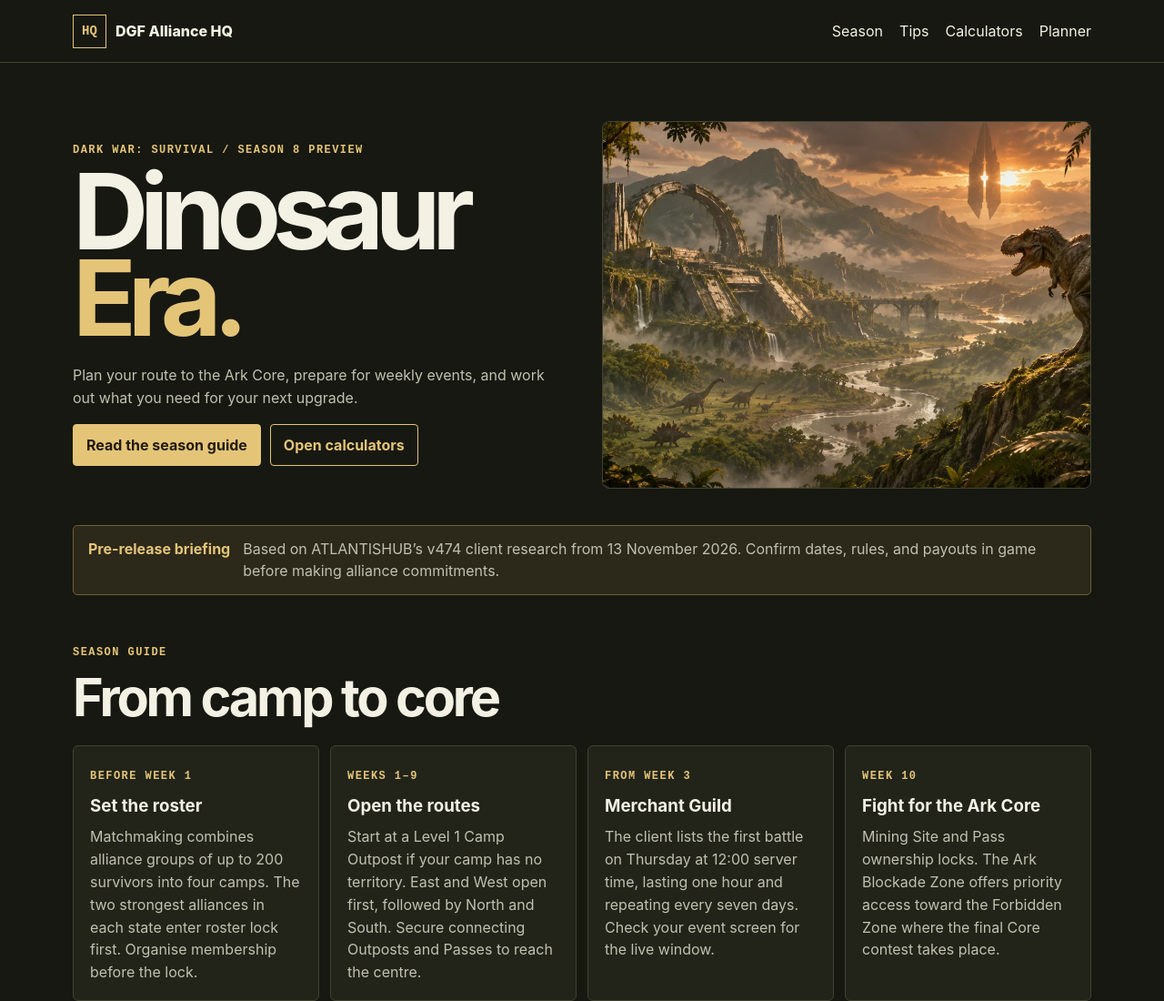
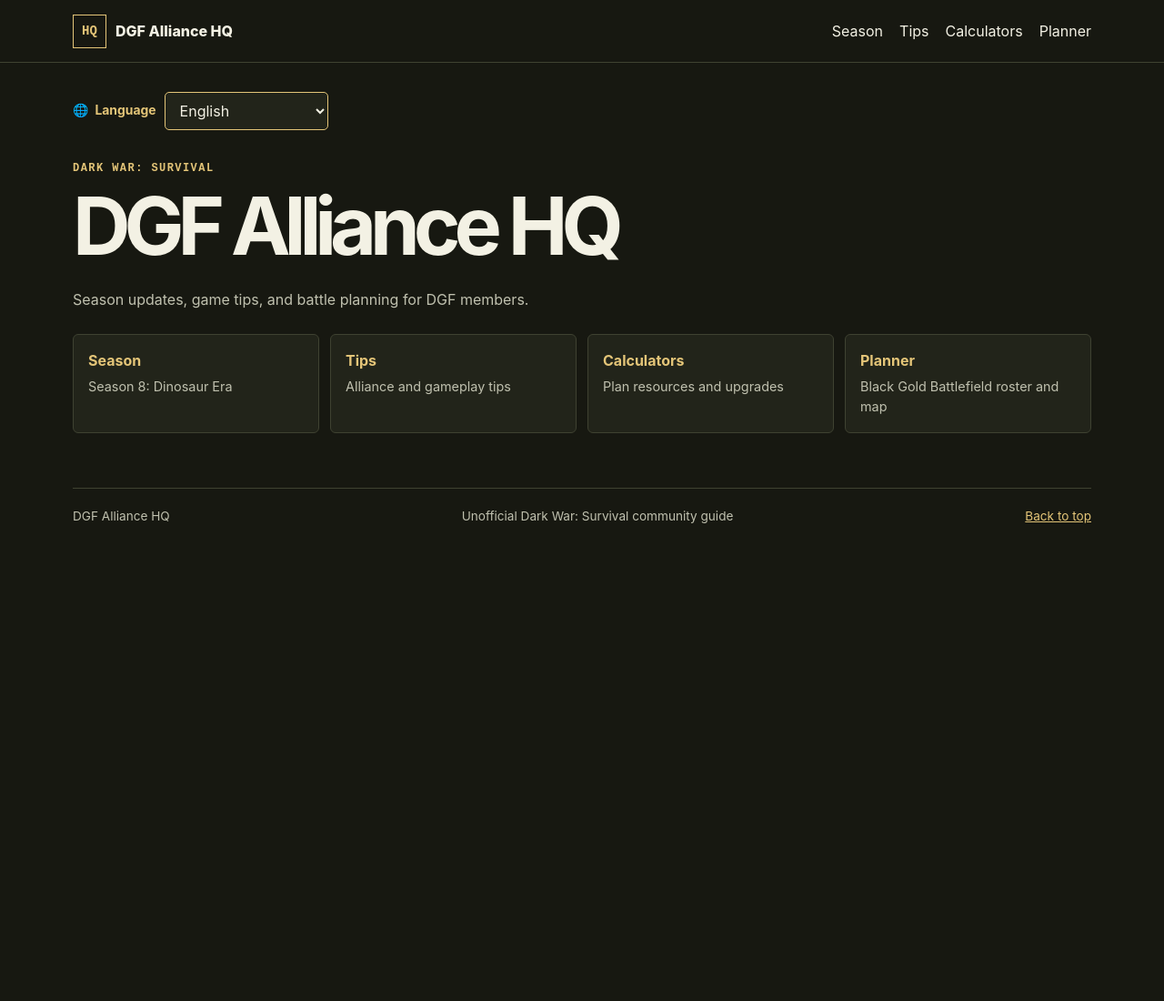
Before and after one commit to Madkeewee/DGF, a plain HTML site: page index.html in a window 1280 px wide. Shown: the top 1100 px of the page at 91% size. After the commit the page ends 800 px from the top, so only its background shows below. Drawn offline with Linux system fonts and the light colour scheme.

Commit message:
Separate the Season guide and translate the homepage

```diff
--- /dev/null
+++ b/home-language.js
@@ -0,0 +1,57 @@
+"use strict";
+
+const keys = [
+  "language", "welcome", "season", "seasonNote", "tips", "tipsNote",
+  "calculators", "calculatorsNote", "planner", "plannerNote", "footer", "top", "skip"
+];
+
+const translations = {
+  en: ["Language", "Season updates, game tips, and battle planning for DGF members.", "Season", "Season 8: Dinosaur Era", "Tips", "Alliance and gameplay tips", "Calculators", "Plan resources and upgrades", "Planner", "Black Gold Battlefield roster and map", "Unofficial Dark War: Survival community guide", "Back to top", "Skip to content"],
+  es: ["Idioma", "Novedades de temporada, consejos y planificación de batallas para DGF.", "Temporada", "Temporada 8: Era de los dinosaurios", "Consejos", "Consejos para la alianza y el juego", "Calculadoras", "Planifica recursos y mejoras", "Planificador", "Lista de jugadores y mapa de Black Gold Battlefield", "Guía comunitaria no oficial de Dark War: Survival", "Volver arriba", "Ir al contenido"],
+  pt: ["Idioma", "Novidades da temporada, dicas e planejamento de batalhas para a DGF.", "Temporada", "Temporada 8: Era dos dinossauros", "Dicas", "Dicas para a aliança e para o jogo", "Calculadoras", "Planeje recursos e melhorias", "Planejador", "Lista de jogadores e mapa de Black Gold Battlefield", "Guia comunitário não oficial de Dark War: Survival", "Voltar ao topo", "Ir para o conteúdo"],
+  fr: ["Langue", "Infos de saison, astuces et préparation des combats pour les membres de DGF.", "Saison", "Saison 8 : Ère des dinosaures", "Astuces", "Conseils pour l’alliance et le jeu", "Calculateurs", "Planifiez vos ressources et améliorations", "Planificateur", "Liste des joueurs et carte de Black Gold Battlefield", "Guide communautaire non officiel de Dark War: Survival", "Retour en haut", "Aller au contenu"],
+  de: ["Sprache", "Saisoninfos, Spieltipps und Schlachtplanung für DGF-Mitglieder.", "Saison", "Saison 8: Zeitalter der Dinosaurier", "Tipps", "Tipps für Allianz und Spiel", "Rechner", "Ressourcen und Upgrades planen", "Planer", "Spielerliste und Karte für Black Gold Battlefield", "Inoffizieller Community-Guide zu Dark War: Survival", "Nach oben", "Zum Inhalt"],
+  ru: ["Язык", "Новости сезона, игровые советы и планы сражений для участников DGF.", "Сезон", "Сезон 8: Эра динозавров", "Советы", "Советы по игре и альянсу", "Калькуляторы", "Расчёт ресурсов и улучшений", "Планировщик", "Состав команды и карта Black Gold Battlefield", "Неофициальный гайд сообщества Dark War: Survival", "Наверх", "К содержанию"],
+  ar: ["اللغة", "أخبار الموسم ونصائح اللعب وخطط المعارك لأعضاء DGF.", "الموسم", "الموسم الثامن: عصر الديناصورات", "نصائح", "نصائح للتحالف واللعب", "الحاسبات", "خطط للموارد والترقيات", "المخطط", "قائمة اللاعبين وخريطة Black Gold Battlefield", "دليل غير رسمي من مجتمع Dark War: Survival", "العودة إلى الأعلى", "انتقل إلى المحتوى"],
+  id: ["Bahasa", "Kabar musim, tips bermain, dan rencana pertempuran untuk anggota DGF.", "Musim", "Musim 8: Era Dinosaurus", "Tips", "Tips aliansi dan permainan", "Kalkulator", "Rencanakan sumber daya dan peningkatan", "Perencana", "Daftar pemain dan peta Black Gold Battlefield", "Panduan komunitas tidak resmi Dark War: Survival", "Kembali ke atas", "Langsung ke konten"],
+  ko: ["언어", "DGF 멤버를 위한 시즌 소식, 게임 팁, 전투 계획입니다.", "시즌", "시즌 8: 공룡 시대", "팁", "연맹 및 게임 플레이 팁", "계산기", "자원과 업그레이드 계획", "플래너", "Black Gold Battlefield 참가 명단 및 지도", "Dark War: Survival 비공식 커뮤니티 가이드", "맨 위로", "본문으로 건너뛰기"],
+  ja: ["言語", "DGFメンバー向けのシーズン情報、攻略のヒント、作戦計画。", "シーズン", "シーズン8：恐竜時代", "ヒント", "同盟とゲーム攻略のヒント", "計算ツール", "資源とアップグレードを計画", "作戦プランナー", "Black Gold Battlefieldの参加者とマップ", "Dark War: Survival 非公式コミュニティガイド", "ページの先頭へ", "本文へ移動"],
+  "zh-Hans": ["语言", "为 DGF 成员提供赛季资讯、游戏技巧和作战计划。", "赛季", "第 8 赛季：恐龙时代", "技巧", "联盟与游戏技巧", "计算器", "规划资源和升级", "作战计划", "Black Gold Battlefield 阵容与地图", "Dark War: Survival 非官方社区指南", "返回顶部", "跳转到正文"],
+  th: ["ภาษา", "ข่าวประจำฤดูกาล เคล็ดลับ และแผนการรบสำหรับสมาชิก DGF", "ฤดูกาล", "ฤดูกาล 8: ยุคไดโนเสาร์", "เคล็ดลับ", "เคล็ดลับสำหรับพันธมิตรและการเล่น", "เครื่องคำนวณ", "วางแผนทรัพยากรและการอัปเกรด", "วางแผนการรบ", "รายชื่อผู้เล่นและแผนที่ Black Gold Battlefield", "คู่มือชุมชน Dark War: Survival ฉบับไม่เป็นทางการ", "กลับด้านบน", "ข้ามไปยังเนื้อหา"],
+  vi: ["Ngôn ngữ", "Tin mùa giải, mẹo chơi và kế hoạch chiến đấu cho thành viên DGF.", "Mùa giải", "Mùa 8: Kỷ nguyên khủng long", "Mẹo chơi", "Mẹo cho liên minh và cách chơi", "Công cụ tính", "Lên kế hoạch tài nguyên và nâng cấp", "Kế hoạch", "Danh sách người chơi và bản đồ Black Gold Battlefield", "Hướng dẫn cộng đồng không chính thức cho Dark War: Survival", "Về đầu trang", "Chuyển đến nội dung"],
+  tr: ["Dil", "DGF üyeleri için sezon haberleri, oyun ipuçları ve savaş planları.", "Sezon", "8. Sezon: Dinozor Çağı", "İpuçları", "İttifak ve oyun ipuçları", "Hesaplayıcılar", "Kaynakları ve yükseltmeleri planla", "Planlayıcı", "Black Gold Battlefield oyuncu listesi ve haritası", "Resmî olmayan Dark War: Survival topluluk rehberi", "Başa dön", "İçeriğe geç"]
+};
+
+const select = document.querySelector("#home-language");
+const copy = document.querySelectorAll("[data-copy]");
+const storageKey = "dgf-home-language";
+
+function showLanguage(language) {
+  const strings = Object.fromEntries(keys.map((key, i) => [key, translations[language][i]]));
+  document.documentElement.lang = language;
+  document.documentElement.dir = language === "ar" ? "rtl" : "ltr";
+  select.value = language;
+  copy.forEach(node => { node.textContent = strings[node.dataset.copy]; });
+}
+
+function browserLanguage() {
+  for (const locale of navigator.languages ?? [navigator.language]) {
+    const base = locale?.split("-")[0].toLowerCase();
+    const supported = base === "zh" ? "zh-Hans" : base;
+    if (Object.hasOwn(translations, supported)) return supported;
+  }
+  return "en";
+}
+
+let initialLanguage = browserLanguage();
+try {
+  const saved = localStorage.getItem(storageKey);
+  if (Object.hasOwn(translations, saved)) initialLanguage = saved;
+} catch {
+  // The selector works without browser storage.
+}
+showLanguage(initialLanguage);
+select.addEventListener("change", () => {
+  showLanguage(select.value);
+  try { localStorage.setItem(storageKey, select.value); } catch {}
+});
--- a/index.html
+++ b/index.html
@@ -6,48 +6,46 @@
   <meta name="description" content="Dark War: Survival alliance field guide, Season 8 briefing and calculators.">
   <title>DGF Alliance HQ | Dark War: Survival</title>
   <link rel="stylesheet" href="./style.css">
-  <script src="./app.js" defer></script>
+  <script src="./home-language.js" defer></script>
 </head>
 <body>
-  <a class="skip" href="#main">Skip to content</a>
+  <a class="skip" href="#main" data-copy="skip">Skip to content</a>
   <header class="top"><div class="wrap bar">
     <a class="brand" href="./index.html"><span class="mark" aria-hidden="true">HQ</span><span data-brand>DGF Alliance HQ</span></a>
-    <nav aria-label="Main"><a href="./index.html#season">Season</a><a href="./tips.html">Tips</a><a href="./calculators.html">Calculators</a><a href="./planner.html">Planner</a></nav>
+    <nav aria-label="Main"><a href="./season.html" data-copy="season">Season</a><a href="./tips.html" data-copy="tips">Tips</a><a href="./calculators.html" data-copy="calculators">Calculators</a><a href="./planner.html" data-copy="planner">Planner</a></nav>
   </div></header>
   <main id="main" class="wrap">
-    <section class="hero" aria-labelledby="title">
-      <div class="hero-copy">
-        <p class="eyebrow">Dark War: Survival / Season 8 preview</p>
-        <h1 id="title">Dinosaur<br><em>Era.</em></h1>
-        <p class="intro">Plan your route to the Ark Core, prepare for weekly events, and work out what you need for your next upgrade.</p>
-        <div class="actions"><a class="button" href="#season">Read the season guide</a><a class="button secondary" href="./calculators.html">Open calculators</a></div>
+    <section class="home-welcome" aria-labelledby="home-title">
+      <div class="language-picker">
+        <label for="home-language"><span aria-hidden="true">🌐</span> <span data-copy="language">Language</span></label>
+        <select id="home-language">
+          <option value="en" lang="en">English</option>
+          <option value="es" lang="es">Español</option>
+          <option value="pt" lang="pt">Português</option>
+          <option value="fr" lang="fr">Français</option>
+          <option value="de" lang="de">Deutsch</option>
+          <option value="ru" lang="ru">Русский</option>
+          <option value="ar" lang="ar">العربية</option>
+          <option value="id" lang="id">Bahasa Indonesia</option>
+          <option value="ko" lang="ko">한국어</option>
+          <option value="ja" lang="ja">日本語</option>
+          <option value="zh-Hans" lang="zh-Hans">简体中文</option>
+          <option value="th" lang="th">ไทย</option>
+          <option value="vi" lang="vi">Tiếng Việt</option>
+          <option value="tr" lang="tr">Türkçe</option>
+        </select>
       </div>
-      <figure class="hero-art"><img src="./dinosaur-era.webp" width="1440" height="720" alt="A tyrannosaur watches over a ruined Ark facility in a jungle valley."></figure>
-    </section>
-    <aside class="notice"><strong>Pre-release briefing</strong><span>Based on ATLANTISHUB’s v474 client research from 13 November 2026. Confirm dates, rules, and payouts in game before making alliance commitments.</span></aside>
-    <section id="season" class="section">
-      <p class="eyebrow">Season guide</p><h2>From camp to core</h2>
-      <div class="timeline">
-        <article><span>Before Week 1</span><h3>Set the roster</h3><p>Matchmaking combines alliance groups of up to 200 survivors into four camps. The two strongest alliances in each state enter roster lock first. Organise membership before the lock.</p></article>
-        <article><span>Weeks 1–9</span><h3>Open the routes</h3><p>Start at a Level 1 Camp Outpost if your camp has no territory. East and West open first, followed by North and South. Secure connecting Outposts and Passes to reach the centre.</p></article>
-        <article><span>From Week 3</span><h3>Merchant Guild</h3><p>The client lists the first battle on Thursday at 12:00 server time, lasting one hour and repeating every seven days. Check your event screen for the live window.</p></article>
-        <article><span>Week 10</span><h3>Fight for the Ark Core</h3><p>Mining Site and Pass ownership locks. The Ark Blockade Zone offers priority access toward the Forbidden Zone where the final Core contest takes place.</p></article>
+      <p class="eyebrow">Dark War: Survival</p>
+      <h1 id="home-title" class="page-title">DGF Alliance HQ</h1>
+      <p class="intro" data-copy="welcome">Season updates, game tips, and battle planning for DGF members.</p>
+      <div class="home-links">
+        <a href="./season.html"><strong data-copy="season">Season</strong><span data-copy="seasonNote">Season 8: Dinosaur Era</span></a>
+        <a href="./tips.html"><strong data-copy="tips">Tips</strong><span data-copy="tipsNote">Alliance and gameplay tips</span></a>
+        <a href="./calculators.html"><strong data-copy="calculators">Calculators</strong><span data-copy="calculatorsNote">Plan resources and upgrades</span></a>
+        <a href="./planner.html"><strong data-copy="planner">Planner</strong><span data-copy="plannerNote">Black Gold Battlefield roster and map</span></a>
       </div>
-      <div class="briefing-grid">
-      <div class="briefing">
-        <details open><summary>Mining Sites, Passes and crystal production</summary><p>R4s and leaders share a declaration attempt pool between Mines and Passes. Mining Site declarations begin with a shared 60-second window. Once battle starts, allies in the same camp contribute to one capture meter. The first camp to reach 100% wins, and the guide estimates about 30 minutes of control for a full Mining Site capture. Ownership can change once per day. Stage troops before the fight, then reinforce when the contest opens.</p><p>Mining Sites and Passes produce Aberrant Crystals. Monday 00:00 server time is the weekly settlement point in the client. Newly captured Level 2 and 3 Mines boost the first two outputs. Exact yields and boosts remain unresolved.</p></details>
-        <details><summary>Outposts, movement and Sunday invasions</summary><p>Outposts connect territory and have their own challenge attempts. Neutral Outposts award Merits for fighting guards and damaging durability. Once held, durability damage earns Merits. Where several alliances contest an owned Outpost, the leading Merit total wins when durability reaches zero.</p><p>The controlling camp can travel through a Pass. Declaring on a Pass can also open a teleport staging area for eligible members. Sunday invasion windows can open enemy-camp targets beyond normal borders. Check the live map for eligibility and invasion effects before moving.</p></details>
-        <details><summary>Dino Scales, buildings and Relic Skills</summary><p>Dino Scales upgrade the Antiviral Spore. Client references cover output, storage and a level cap upgrade. The Dino Hunting Turret is named in the guide. Its combat numbers and upgrade costs remain unknown. Relic Skills return with changes, and invasion text points to possible higher troop losses during applicable periods.</p></details>
-        <details><summary>Dinosaur Boss, Rescue and other findings</summary><p>The client contains Dinosaur Boss targeting, troop rotation and durability logic, plus Rescue map objects and chat sharing. The encounter rules, schedules and rewards await live confirmation. The guide found four internal minigame layouts and separate Genesis Lab DNA records. The Genesis Lab link to Season 8 remains speculative.</p></details>
-      </div>
-      <div class="map" role="img" aria-label="Conceptual map with four camps around the Ark Core. It does not show game coordinates.">
-        <span class="north">NORTH</span><span class="west">WEST</span><span class="east">EAST</span><span class="south">SOUTH</span>
-        <div class="ring outer"></div><div class="ring inner"></div><span class="core">ARK<br>CORE</span><span class="caption">Concept map</span>
-      </div>
-      </div>
-      <p class="source">Source: ATLANTISHUB Research Studio, Dinosaur Era v474 field guide, pp. 4–22. <a href="https://atlantisdws.com/">ATLANTISHUB</a></p>
     </section>
   </main>
-  <footer class="wrap footer"><span data-brand>DGF Alliance HQ</span><span>Unofficial Dark War: Survival community guide</span><a href="#main">Back to top</a></footer>
+  <footer class="wrap footer"><span data-brand>DGF Alliance HQ</span><span data-copy="footer">Unofficial Dark War: Survival community guide</span><a href="#main" data-copy="top">Back to top</a></footer>
 </body>
 </html>
--- a/style.css
+++ b/style.css
@@ -89,6 +89,17 @@ nav{flex-wrap:wrap}
 .bgb-marker{display:inline-block;margin-right:7px;padding:3px 6px;border-radius:4px;background:var(--assignment-color);color:#211a13;font-size:.8rem}
 .bgb-carrier{color:var(--accent)}
 .share-plan{margin:16px 0 10px}
+.home-welcome{padding:32px 0 10px}
+.language-picker{display:flex;flex-wrap:wrap;align-items:center;gap:9px;margin:0 0 34px}
+.language-picker label{display:flex;align-items:center;gap:7px;font-weight:750;color:var(--accent)}
+.language-picker select{min-height:42px;padding:7px 12px;border:1px solid var(--accent);border-radius:5px;background:var(--panel);color:var(--text);font:inherit}
+.home-links{display:grid;grid-template-columns:repeat(4,minmax(0,1fr));gap:12px;margin-top:25px}
+.home-links a{display:grid;gap:5px;align-content:start;background:var(--panel);border:1px solid var(--line);border-radius:6px;padding:16px;text-decoration:none;overflow-wrap:anywhere}
+.home-links a:hover{border-color:var(--accent)}
+.home-links span{color:var(--muted);font-size:.9rem}
+.notice + .timeline{margin-top:16px}
+@media(max-width:760px){.home-links{grid-template-columns:repeat(2,minmax(0,1fr))}}
+@media(max-width:420px){.home-links{grid-template-columns:1fr}}
 @media(max-width:620px){.roster-grid{grid-template-columns:1fr}}
 @media(max-width:800px){.hero{gap:20px}.map{min-height:280px}.timeline,.tips,.directory{grid-template-columns:repeat(2,1fr)}}
 @media(max-width:560px){.wrap{width:calc(100% - 28px)}.bar{flex-wrap:wrap;gap:5px;padding:8px 0}.hero,.tools,.timeline,.tips,.directory{grid-template-columns:1fr}.hero{padding-top:35px}.map{min-height:245px}.ring{max-width:190px}.ring.inner{max-width:130px}.notice{display:block}.notice strong{display:block}.section{padding-top:36px}}
```
Also changed, not shown: calculators.html (+1 -1 lines), planner.html (+1 -1 lines), season.html (added, +45 -0 lines), tips.html (+1 -1 lines).
